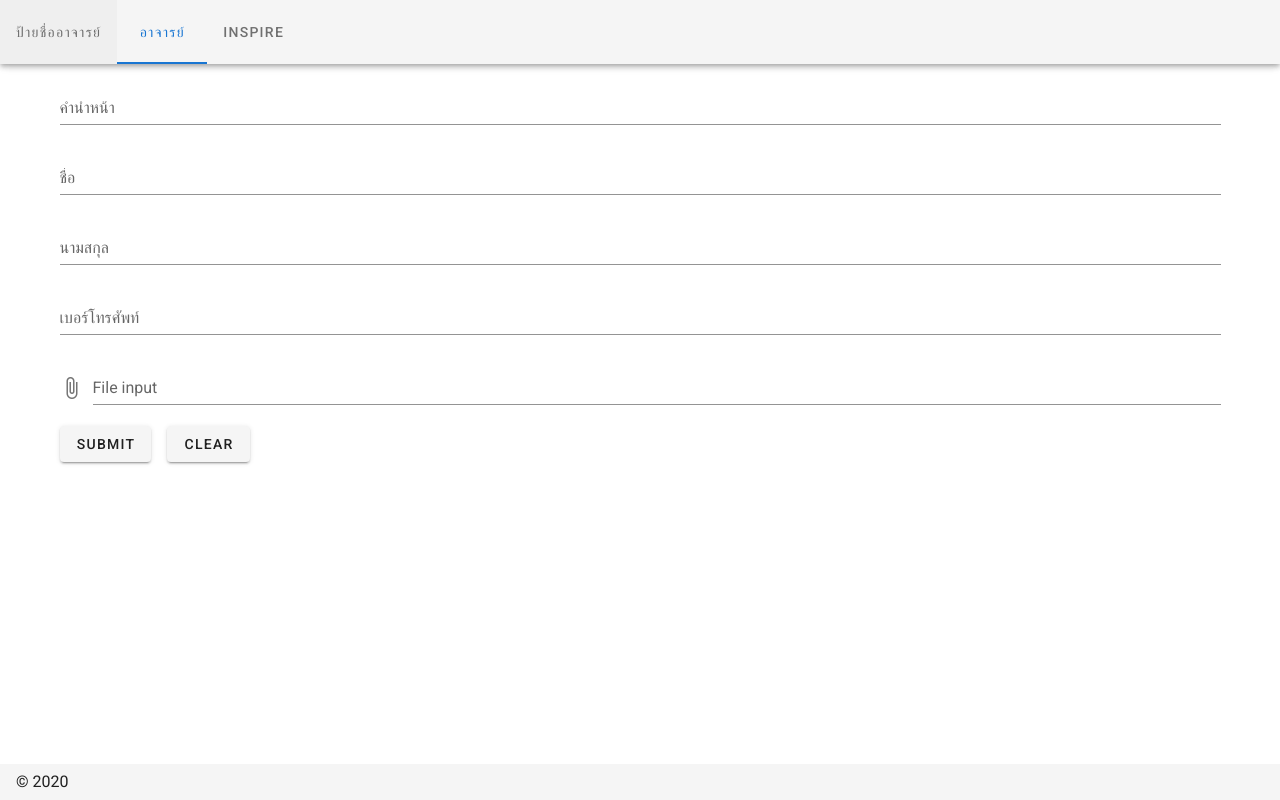
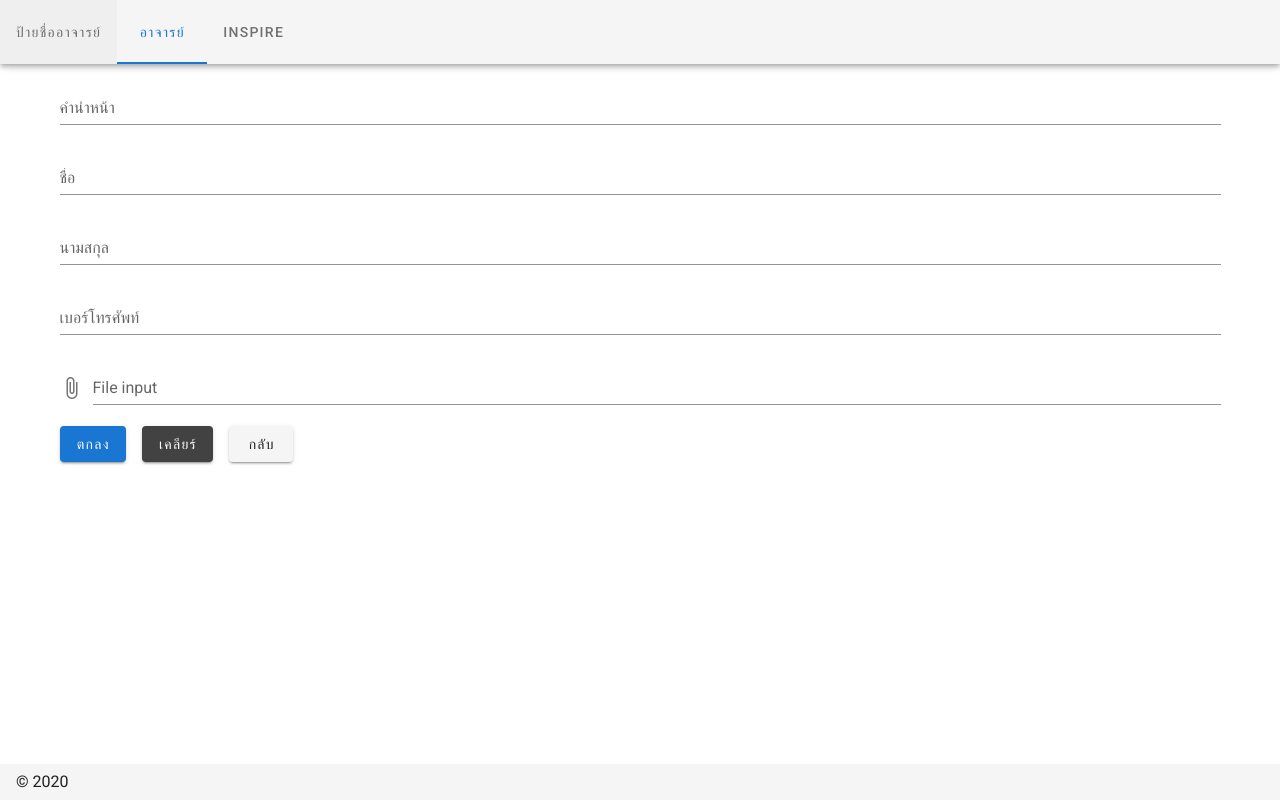
Before and after one commit to thanwap/nuxt-samathi, a Nuxt app: page /teacher/add in a window 1280 px wide. Built offline with nearby package versions, Linux system fonts and the light colour scheme.

Commit message:
finish master teacher

```diff
--- /dev/null
+++ b/src/components/teacher/TeacherForm.vue
@@ -0,0 +1,108 @@
+<template>
+  <v-form ref="form" v-model="valid" lazy-validation>
+    <v-text-field
+      v-model="teacher.prefix"
+      label="คำนำหน้า"
+      required
+      :rules="prefixRules"
+    ></v-text-field>
+    <v-text-field
+      v-model="teacher.name"
+      label="ชื่อ"
+      required
+      :rules="nameRules"
+    ></v-text-field>
+    <v-text-field
+      v-model="teacher.lastName"
+      label="นามสกุล"
+      required
+      :rules="lastNameRules"
+    ></v-text-field>
+    <v-text-field
+      v-model="teacher.phoneNumber"
+      label="เบอร์โทรศัพท์"
+    ></v-text-field>
+    <v-file-input
+      @change="onUploadImage"
+      accept="image/*"
+      label="File input"
+    ></v-file-input>
+    <v-img
+      v-if="teacher.imageUrl"
+      class="mb-4"
+      max-width="250"
+      :src="teacher.imageUrl"
+    ></v-img>
+    <v-btn color="primary" class="mr-4" @click="submit"> ตกลง </v-btn>
+    <v-btn color="secondary" class="mr-4" @click="clear"> เคลียร์ </v-btn>
+    <v-btn @click="back"> กลับ </v-btn>
+  </v-form>
+</template>
+
+<script>
+export default {
+  props: {
+    teacher: {
+      type: Object,
+      default() {
+        return {
+          id: '',
+          prefix: '',
+          name: '',
+          lastName: '',
+          phoneNumber: '',
+          imageUrl: '',
+        }
+      },
+    },
+  },
+  data() {
+    return {
+      file: '',
+      valid: true,
+      prefixRules: [(v) => !!v || 'กรุณากรอก คำนำหน้า'],
+      nameRules: [(v) => !!v || 'กรุณากรอก ชื่อ'],
+      lastNameRules: [(v) => !!v || 'กรุณากรอก นามสกุล'],
+      phoneNumberRules: [(v) => !!v || 'กรุณากรอก เบอร์โทรศัพท์'],
+    }
+  },
+  methods: {
+    async onUploadImage(file) {
+      if (!file) return
+      this.file = file
+      var base64 = await this.toBase64(file)
+      this.image = base64
+    },
+    toBase64(file) {
+      return new Promise((resolve, reject) => {
+        const reader = new FileReader()
+        reader.readAsDataURL(file)
+        reader.onload = () => resolve(reader.result)
+        reader.onerror = (error) => reject(error)
+      })
+    },
+    clear() {
+      this.file = null
+      this.$refs.form.reset()
+      this.dialog = false
+    },
+    submit() {
+      if (!this.$refs.form.validate()) return
+      this.$emit(
+        'submit',
+        {
+          ...this.teacher,
+          fullName: `${this.teacher.prefix}${this.teacher.name} ${this.teacher.lastName}`,
+        },
+        this.file
+      )
+    },
+    back() {
+      this.$router.go(-1)
+    },
+  },
+  mounted() {},
+}
+</script>
+
+<style lang="scss" scoped></style>
--- a/src/pages/teacher/_id.vue
+++ b/src/pages/teacher/_id.vue
@@ -1,26 +1,17 @@
 <template>
   <div>
-    <v-form ref="form" v-model="valid" lazy-validation>
-      <v-text-field v-model="prefix" label="คำนำหน้า" required></v-text-field>
-      <v-text-field v-model="name" label="ชื่อ" required></v-text-field>
-      <v-text-field v-model="lastName" label="นามสกุล" required></v-text-field>
-      <v-text-field v-model="phoneNumber" label="เบอร์โทรศัพท์"></v-text-field>
-      <v-file-input
-        @change="onUploadImage"
-        accept="image/*"
-        label="File input"
-      ></v-file-input>
-      <v-img v-if="image" class="mb-4" max-width="250" :src="image"></v-img>
-      <v-btn class="mr-4" @click="submit"> submit </v-btn>
-      <v-btn @click="clear"> clear </v-btn>
-    </v-form>
+    <teacher-form
+      @submit="submit"
+      v-if="teacher"
+      :teacher="teacher"
+    ></teacher-form>
     <v-dialog v-model="dialog" persistent max-width="290">
       <v-card>
         <v-card-title class="headline"> อาจารย์ </v-card-title>
         <v-card-text>อัพโหลดสำเร็จ</v-card-text>
         <v-card-actions>
           <v-spacer></v-spacer>
-          <v-btn color="green darken-1" text @click="clear"> ตกลง </v-btn>
+          <v-btn color="green darken-1" text @click="closeDialog"> ตกลง </v-btn>
         </v-card-actions>
       </v-card>
     </v-dialog>
@@ -31,16 +22,14 @@
 </template>
 
 <script>
+import TeacherForm from '../../components/teacher/TeacherForm'
 export default {
+  components: {
+    'teacher-form': TeacherForm,
+  },
   data() {
     return {
-      valid: true,
-      prefix: '',
-      name: '',
-      lastName: '',
-      phoneNumber: '',
-      image: '',
-      file: null,
+      teacher: null,
       loading: false,
       dialog: false,
     }
@@ -51,29 +40,29 @@ export default {
     },
   },
   methods: {
-    async submit() {
+    async submit(teacher, fileImage) {
       this.loading = true
-      const teacherRef = this.$fire.database.ref('teacher').push()
+      const teacherRef = this.$fire.database.ref('teacher/' + this.id)
       try {
-        let teacher = {
-          prefix: this.prefix,
-          name: this.name,
-          lastName: this.lastName,
-          phoneNumber: this.phoneNumber,
-          imageUrl: '',
-        }
-        await teacherRef.set(teacher)
-        console.log(teacherRef)
+        let imageUrl = teacher.imageUrl
 
-        if (this.file) {
+        if (fileImage) {
           const imageRef = this.$fire.storage
             .ref()
-            .child(`images/teachers/${teacherRef.key}/${this.file.name}`)
-          await imageRef.put(this.file)
-          const imageUrl = await imageRef.getDownloadURL()
-          await teacherRef.set({ ...teacher, imageUrl: imageUrl })
+            .child(`images/teachers/${this.id}/${fileImage.name}`)
+          await imageRef.put(fileImage)
+          imageUrl = await imageRef.getDownloadURL()
         }
-        this.clear()
+
+        await teacherRef.update({
+          prefix: teacher.prefix,
+          name: teacher.name,
+          lastName: teacher.lastName,
+          fullName: teacher.fullName,
+          phoneNumber: teacher.phoneNumber,
+          imageUrl: imageUrl,
+        })
+
         this.loading = false
         this.dialog = true
       } catch (e) {
@@ -85,25 +74,29 @@ export default {
       this.image = ''
       this.file = null
       this.$refs.form.reset()
+    },
+    closeDialog() {
       this.dialog = false
-    },
-    async onUploadImage(file) {
-      if (!file) return
-      console.log(file)
-      this.file = file
-      var base64 = await this.toBase64(file)
-      this.image = base64
-    },
-    toBase64(file) {
-      return new Promise((resolve, reject) => {
-        const reader = new FileReader()
-        reader.readAsDataURL(file)
-        reader.onload = () => resolve(reader.result)
-        reader.onerror = (error) => reject(error)
+      this.$router.push({
+        path: '/teacher',
       })
     },
   },
-  mounted() {},
+  async mounted() {
+    if (this.id) {
+      const teacherSnapshot = await this.$fire.database
+        .ref('teacher/' + this.id)
+        .once('value')
+      const teacher = teacherSnapshot.val()
+
+      if (!teacher) {
+        this.$router.push({ path: '/teacher/add' })
+      }
+      this.teacher = teacher
+    } else {
+      this.$router.push({ path: '/teacher/add' })
+    }
+  },
 }
 </script>
 
--- a/src/pages/teacher/add.vue
+++ b/src/pages/teacher/add.vue
@@ -1,26 +1,15 @@
 <template>
   <div>
-    <v-form ref="form" v-model="valid" lazy-validation>
-      <v-text-field v-model="prefix" label="คำนำหน้า" required></v-text-field>
-      <v-text-field v-model="name" label="ชื่อ" required></v-text-field>
-      <v-text-field v-model="lastName" label="นามสกุล" required></v-text-field>
-      <v-text-field v-model="phoneNumber" label="เบอร์โทรศัพท์"></v-text-field>
-      <v-file-input
-        @change="onUploadImage"
-        accept="image/*"
-        label="File input"
-      ></v-file-input>
-      <v-img v-if="image" class="mb-4" max-width="250" :src="image"></v-img>
-      <v-btn class="mr-4" @click="submit"> submit </v-btn>
-      <v-btn @click="clear"> clear </v-btn>
-    </v-form>
+    <teacher-form @submit="submit"></teacher-form>
     <v-dialog v-model="dialog" persistent max-width="290">
       <v-card>
         <v-card-title class="headline"> อาจารย์ </v-card-title>
         <v-card-text>อัพโหลดสำเร็จ</v-card-text>
         <v-card-actions>
           <v-spacer></v-spacer>
-          <v-btn color="green darken-1" text @click="clear"> ตกลง </v-btn>
+          <v-btn color="green darken-1" text @click="goToTeacherList">
+            ตกลง
+          </v-btn>
         </v-card-actions>
       </v-card>
     </v-dialog>
@@ -31,16 +20,13 @@
 </template>
 
 <script>
+import TeacherForm from '../../components/teacher/TeacherForm'
 export default {
+  components: {
+    'teacher-form': TeacherForm,
+  },
   data() {
     return {
-      valid: true,
-      prefix: '',
-      name: '',
-      lastName: '',
-      phoneNumber: '',
-      image: '',
-      file: null,
       loading: false,
       dialog: false,
     }
@@ -51,29 +37,21 @@ export default {
     },
   },
   methods: {
-    async submit() {
+    async submit(teacher, fileImage) {
       this.loading = true
       const teacherRef = this.$fire.database.ref('teacher').push()
       try {
-        let teacher = {
-          prefix: this.prefix,
-          name: this.name,
-          lastName: this.lastName,
-          phoneNumber: this.phoneNumber,
-          imageUrl: '',
-        }
         await teacherRef.set(teacher)
-        console.log(teacherRef)
 
-        if (this.file) {
+        if (fileImage) {
           const imageRef = this.$fire.storage
             .ref()
-            .child(`images/teachers/${teacherRef.key}/${this.file.name}`)
-          await imageRef.put(this.file)
+            .child(`images/teachers/${teacherRef.key}/${fileImage.name}`)
+          await imageRef.put(fileImage)
           const imageUrl = await imageRef.getDownloadURL()
           await teacherRef.set({ ...teacher, imageUrl: imageUrl })
         }
-        this.clear()
+
         this.loading = false
         this.dialog = true
       } catch (e) {
@@ -81,25 +59,9 @@ export default {
         console.log(e)
       }
     },
-    clear() {
-      this.image = ''
-      this.file = null
-      this.$refs.form.reset()
-      this.dialog = false
-    },
-    async onUploadImage(file) {
-      if (!file) return
-      console.log(file)
-      this.file = file
-      var base64 = await this.toBase64(file)
-      this.image = base64
-    },
-    toBase64(file) {
-      return new Promise((resolve, reject) => {
-        const reader = new FileReader()
-        reader.readAsDataURL(file)
-        reader.onload = () => resolve(reader.result)
-        reader.onerror = (error) => reject(error)
+    goToTeacherList() {
+      this.$router.push({
+        path: '/teacher',
       })
     },
   },
--- a/src/pages/teacher/index.vue
+++ b/src/pages/teacher/index.vue
@@ -1,9 +1,144 @@
 <template>
-  <div>hello</div>
+  <div>
+    <v-card>
+      <div class="d-flex flex-row flex-nowrap justify-space-between">
+        <v-card-title> อาจารย์ </v-card-title>
+        <div class="ma-2">
+          <v-btn @click="goToAdd" color="primary" fab medium>
+            <v-icon>mdi-plus</v-icon>
+          </v-btn>
+        </div>
+      </div>
+
+      <v-card-subtitle>
+        <v-text-field
+          v-model="search"
+          append-icon="mdi-magnify"
+          label="ค้นหา"
+          single-line
+          hide-details
+        ></v-text-field>
+      </v-card-subtitle>
+
+      <v-data-table
+        :loading="loading"
+        :headers="headers"
+        :items="teachers"
+        :search="search"
+      >
+        <template v-slot:item.imageUrl="{ item }">
+          <v-img max-width="100" :src="item.imageUrl"></v-img>
+        </template>
+        <template v-slot:item.id="{ item }">
+          <v-btn
+            @click="goToEdit(item.id)"
+            class="mx-2"
+            fab
+            medium
+            color="secondary"
+          >
+            <v-icon dark> mdi-pencil </v-icon>
+          </v-btn>
+          <v-btn
+            @click="deleteTeacher(item.id)"
+            class="mx-2"
+            fab
+            medium
+            color="red"
+          >
+            <v-icon dark> mdi-delete </v-icon>
+          </v-btn>
+        </template>
+      </v-data-table>
+    </v-card>
+    <v-dialog v-model="dialogDelete" max-width="500px">
+      <v-card>
+        <v-card-title class="headline"
+          >คุณแน่ใจหรือไม่ที่จะลบอาจารย์ ?</v-card-title
+        >
+        <v-card-actions>
+          <v-spacer></v-spacer>
+          <v-btn color="blue darken-1" text @click="closeDelete">ยกเลิก</v-btn>
+          <v-btn color="red darken-1" text @click="deleteTeacherConfirm"
+            >ตกลง</v-btn
+          >
+          <v-spacer></v-spacer>
+        </v-card-actions>
+      </v-card>
+    </v-dialog>
+  </div>
 </template>
 
 <script>
-export default {}
+export default {
+  data() {
+    return {
+      headers: [
+        { text: 'ชื่อ-นามสกุล', value: 'fullName', filterable: true },
+        { text: 'เบอร์โทรศัพท์', value: 'phoneNumber' },
+        { text: 'รูป', value: 'imageUrl' },
+        { text: 'action', value: 'id' },
+      ],
+      teachers: [],
+      search: '',
+      loading: false,
+      dialogDelete: false,
+      deleteId: '',
+    }
+  },
+  methods: {
+    async loadTeachers() {
+      console.log('load Teachers')
+      this.teachers = []
+      this.loading = true
+      const teacherRef = this.$fire.database.ref('teacher')
+      const teacherSnapshot = await teacherRef.once('value')
+      const teachers = teacherSnapshot.val()
+      for (const key in teachers) {
+        this.teachers.push({
+          id: key,
+          name: teachers[key].name,
+          lastName: teachers[key].lastName,
+          fullName: teachers[key].fullName
+            ? teachers[key].fullName
+            : `${teachers[key].prefix}${teachers[key].name} ${teachers[key].lastName}`,
+          phoneNumber: teachers[key].phoneNumber,
+          prefix: teachers[key].prefix,
+          imageUrl: teachers[key].imageUrl
+            ? teachers[key].imageUrl
+            : 'https://firebasestorage.googleapis.com/v0/b/nuxt-samathi/o/images%2Fteachers%2Fteacher-mock.jpg?alt=media&token=aaa06d90-baed-4ad0-9206-0b80aeaec856',
+        })
+      }
+      this.loading = false
+    },
+    goToAdd() {
+      this.$router.push({
+        path: '/teacher/add',
+      })
+    },
+    goToEdit(id) {
+      this.$router.push({
+        path: '/teacher/' + id,
+      })
+    },
+    deleteTeacher(id) {
+      this.dialogDelete = true
+      this.deleteId = id
+    },
+    async deleteTeacherConfirm() {
+      await this.$fire.database.ref('teacher/' + this.deleteId).remove()
+      this.deleteId = ''
+      this.dialogDelete = false
+      await this.loadTeachers()
+    },
+    closeDelete() {
+      this.dialogDelete = false
+    },
+  },
+  async mounted() {
+    this.loadTeachers()
+  },
+}
 </script>
 
 <style lang="scss" scoped></style>
```
